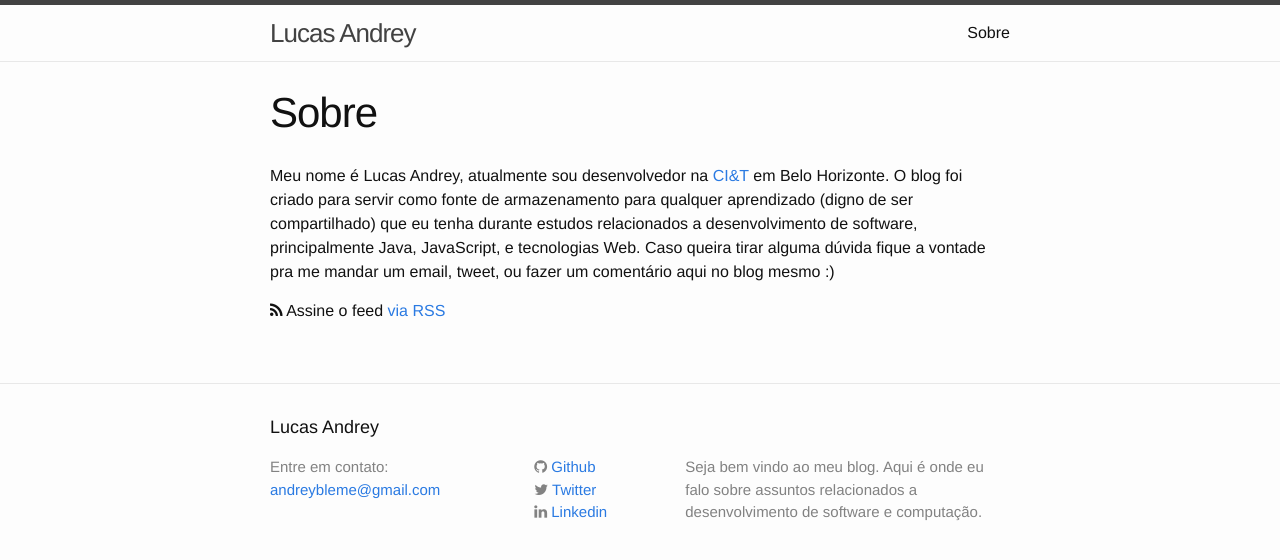
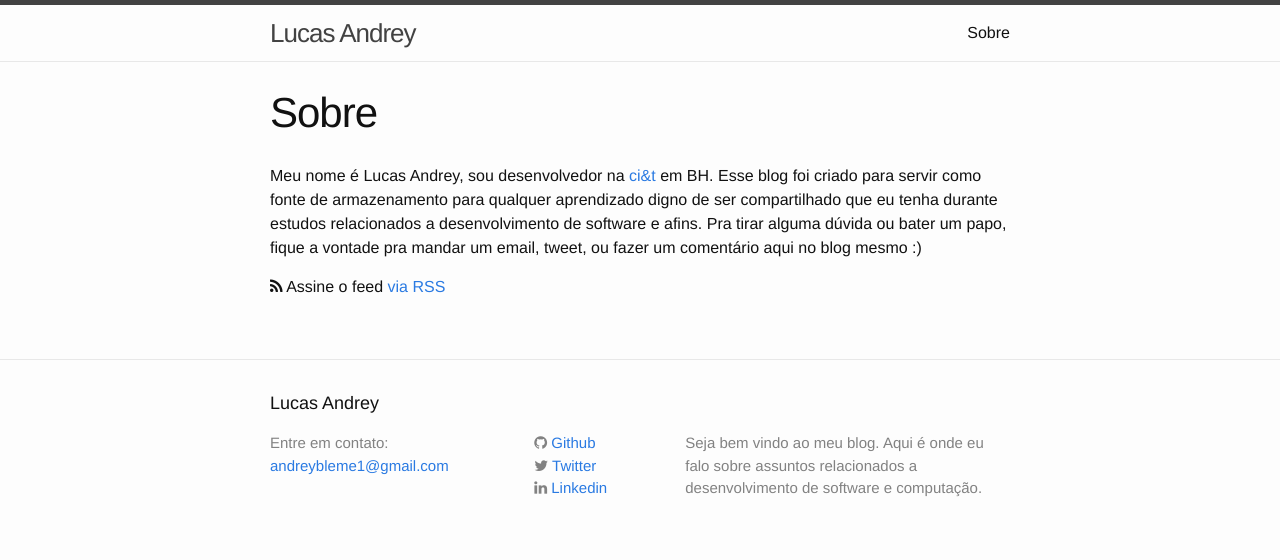
Before and after one commit to andreybleme/andreybleme.github.io, a Jekyll site: the page built from about.md, in a window 1280 px wide. Shown: the top 560 px of the page. Built offline with Jekyll 4.4.1, drawn with Linux system fonts in a browser that asks for light colours; nearby versions of some CDN libraries.

Commit message:
Description and old posts changed

```diff
--- a/_config.yml
+++ b/_config.yml
@@ -1,12 +1,11 @@
 # Site settings
 title: Lucas Andrey
-email: andreybleme@gmail.com
+email: andreybleme1@gmail.com
 description: > # this means to ignore newlines until "baseurl:"
  Seja bem vindo ao meu blog. Aqui é onde eu falo sobre assuntos
  relacionados a desenvolvimento de software e computação.
 baseurl: "" # the subpath of your site, e.g. /blog/
-meta-description: Olá, meu nome é Lucas Andrey(andreybleme), sou um desenvolvedor web de Belo Horizonte/MG,
- atualmente trabalho na CI&T.
+meta-description: Bem vindo! Esse blog foi criado para compartilhar conhecimentps :)
 url: "http://andreybleme.com" # the base hostname & protocol for your site
 twitter_username: andreybleme
 github_username:  andreybleme
--- a/about.md
+++ b/about.md
@@ -3,6 +3,6 @@ layout: page
 title: Sobre
 permalink: /about/
 ---
-Meu nome é Lucas Andrey, atualmente sou desenvolvedor na [CI&T](http://www.ciandt.com/br-pt/) em Belo Horizonte. O blog foi criado para servir como fonte de armazenamento para qualquer aprendizado (digno de ser compartilhado) que eu tenha durante estudos relacionados a desenvolvimento de software, principalmente Java, JavaScript, e tecnologias Web. Caso queira tirar alguma dúvida fique a vontade pra me mandar um email, tweet, ou fazer um comentário aqui no blog mesmo :)
+Meu nome é Lucas Andrey, sou desenvolvedor na [ci&t](http://www.ciandt.com/br-pt/) em BH. Esse blog foi criado para servir como fonte de armazenamento para qualquer aprendizado digno de ser compartilhado que eu tenha durante estudos relacionados a desenvolvimento de software e afins. Pra tirar alguma dúvida ou bater um papo, fique a vontade pra mandar um email, tweet, ou fazer um comentário aqui no blog mesmo :)
 
 <i class="fa fa-rss"></i> Assine o feed <a href="{{ "/feed.xml" | prepend: site.baseurl }}">via RSS </a>
```
Also changed, not shown: _posts/2015-01-30-conheca-o-jekyll.markdown (+2 -8 lines), 1 other file.
